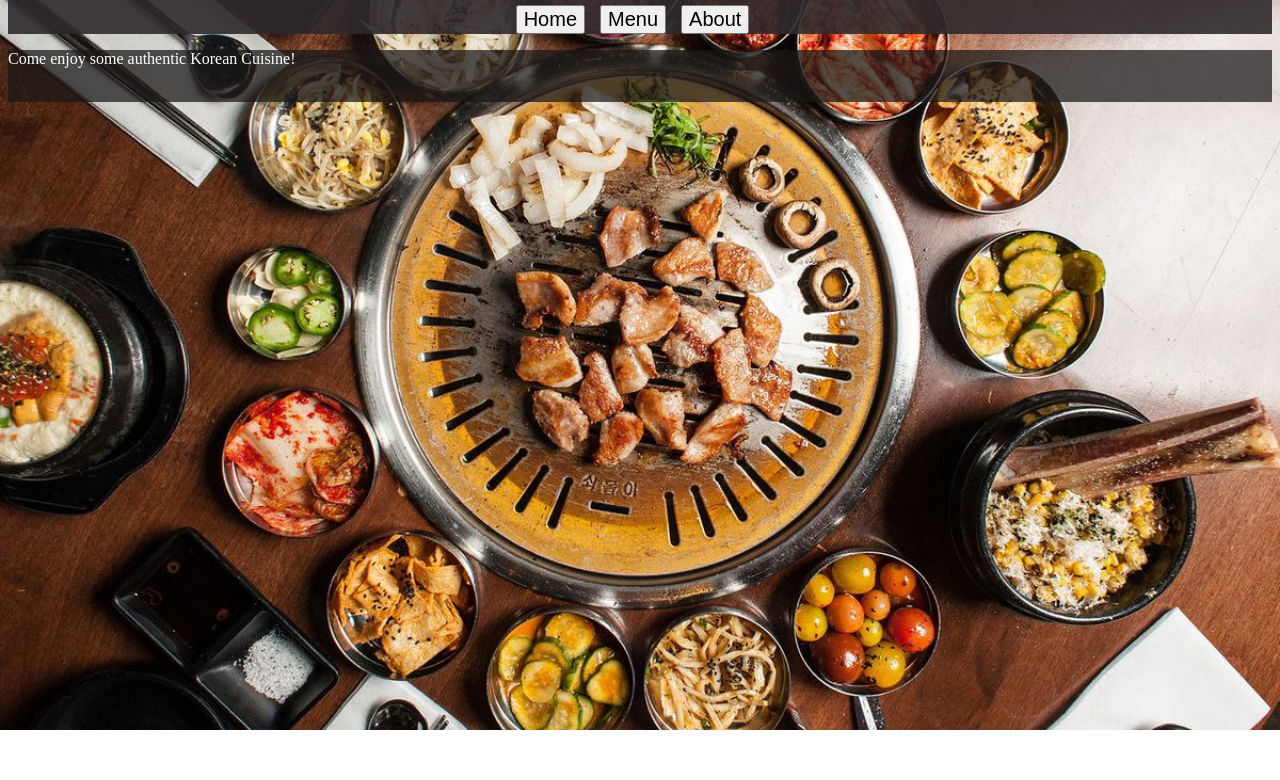
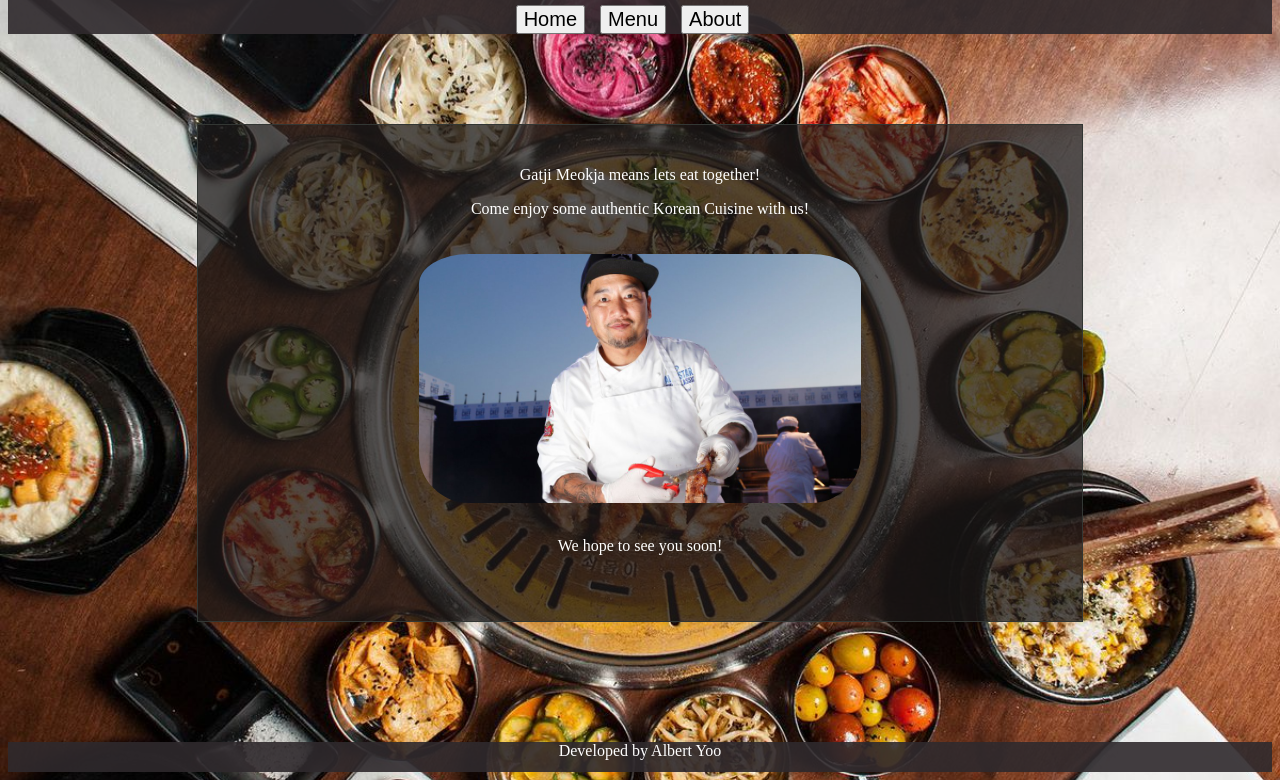
Before and after one commit to bertyoo90/Restaurant-Page, a website built with webpack: page dist/index.html in a window 1280 px wide. Shown: the part 70-850 px from the top of the page. Before the commit the page ends 800 px from the top, so only its background shows below. Built offline with nearby package versions, Linux system fonts and the light colour scheme.

Commit message:
Home page of restaurant page almost complete

```diff
--- a/src/index.js
+++ b/src/index.js
@@ -1,5 +1,9 @@
 import { initialLoad } from './initial-page-load.js'
 
-console.log('Hello Beautiful People!')
+initialLoad()
 
-initialLoad()
+let home = document.querySelector('#home')
+
+home.addEventListener('click', function(){
+    initialLoad()
+})
--- a/src/initial-page-load.js
+++ b/src/initial-page-load.js
@@ -15,6 +15,8 @@ export function initialLoad() {
     let containerContent = document.createElement('div')
     let chefPic = document.createElement('img')
     let description = document.createElement('p')
+    let welcome = document.createElement('p')
+    let comeSoon = document.createElement('p')
 
     //Content under footer
     let footerContent = document.createElement('footer')
@@ -33,8 +35,11 @@ export function initialLoad() {
     navigation.appendChild(aboutHeader)
 
     //container --> appending container child content
+    chefPic.src = './image/Chef_Roy_Choi.jpeg'
     containerContent.appendChild(description)
+    containerContent.appendChild(welcome)
     containerContent.appendChild(chefPic)
+    containerContent.appendChild(comeSoon)
 
     //footer --> appending footer child content
     footerContent.appendChild(author)
@@ -46,20 +51,22 @@ export function initialLoad() {
     containerContent.setAttribute('id', 'container')
     restaurantName.setAttribute('id', 'english-title')
     description.setAttribute('id', 'description')
+    welcome.setAttribute('id', 'welcome')
+    comeSoon.setAttribute('id', 'come-soon')
     chefPic.setAttribute('id', 'chef-pic')
     author.setAttribute('id', 'author')
+
 
     //Home elements
     homeHeader.textContent = 'Home'
     menuHeader.textContent = 'Menu'
     aboutHeader.textContent = 'About'
 
-
     //Container elements
     restaurantName.textContent = 'Gatji Meokja!'
-    description.textContent = 'Come enjoy some authentic Korean Cuisine!'
-    menuButton.textContent = 'Menu'
-    chefPic.src = 'image/Chef_Roy_Choi.jpeg'
+    description.textContent = 'Gatji Meokja means lets eat together!'
+    welcome.textContent = 'Come enjoy some authentic Korean Cuisine with us!'
+    comeSoon.textContent = 'We hope to see you soon!'
 
     //Footer elements
     author.textContent = 'Developed by Albert Yoo'
@@ -73,8 +80,7 @@ export function initialLoad() {
         containerContent,
         restaurantName,
         description,
-        foodPic,
-        menuButton
+        chefPic,
     }
 
 }
```
Also changed, not shown: dist/index.html, dist/style.css, src/menu.js (added), 2 other files.
